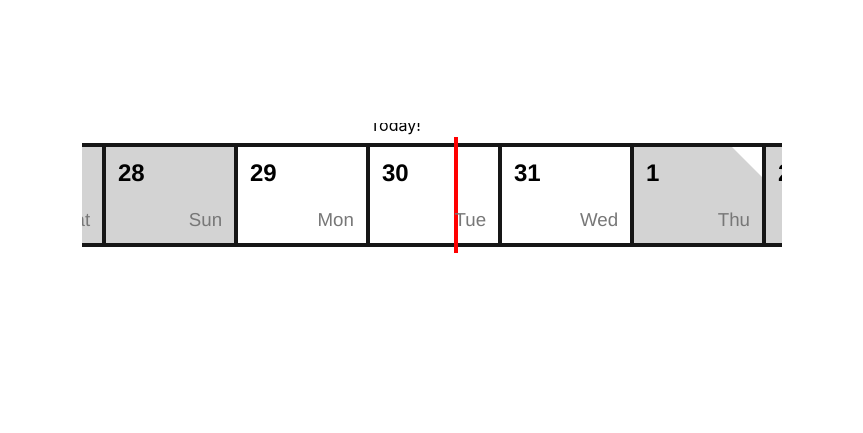
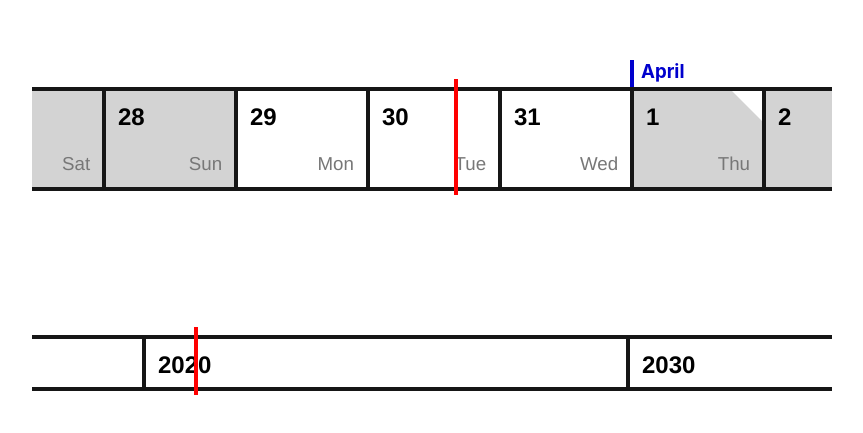
Before and after one commit to albert-tomanek/timevisu, a React (Create React App) app: page / in a window 1280 px wide. Shown: the part 205-638 px from the top of the page, without its empty margins (208-1071 px from the left). Built offline with nearby package versions, Linux system fonts and the light colour scheme.

Commit message:
Generalized view so that it can be reused.

```diff
--- a/src/App.css
+++ b/src/App.css
@@ -19,31 +19,46 @@
   color: white;
   text-align: center;
 }
-.indicator {
-  position: absolute;
-  top: -10%; left: 0px;
 
-  height: 120%;
-  border-right: 4px solid red;
-  /* background: rgba(255, 0, 0, 0.25); */
-}
-
-.days-strip {
+.tile-strip {
     display: block;
 
     background-color: rgba(255,255,255,0.7);
-    scrollbar-width: none;
+    /* scrollbar-width: none; */
     overflow-y: hidden !important;  /* Override the default setting of the scrollable list */
 }
 
-.day-tile {
+.tile-container {
+    height: 100%;
+    display: flex;
+    flex-direction: column;
+    justify-content: flex-end;
+}
+.tile {
   display: inline-block;
-  width: 128px;
-  height: 96px;
+  position: relative;       /* We're not actually positioning it. We just need the position to be set *somehow* so that backgrounds etx don't fill the whole tile-container */
 
   border: 4px solid #161616;
-  margin: 20px 0;
+  /* margin: 20px 0; */
+  margin-bottom: 4px;
 }
+.day-tile {
+    width: 128px;
+    height: 96px;
+}
+.day-weekend {
+  background: lightgray;
+}
+.day-holiday {
+  position: absolute;
+  top:  0px; bottom: 0px;
+  left: 0px; right:  0px;
+
+  /* background: #d3d3d380; */
+  background: lightgray;
+  clip-path: polygon(100% 100%, 100% 30px, calc(100% - 30px) 0, 0 0, 0 100%);
+}
+
 .day-no {
   z-index: 1;
   position: relative;
@@ -65,23 +80,27 @@
   font-weight: lighter;
   color: #777;
 }
+.indicator {
+  z-index: 2;
+  position: absolute;
+  top: -12px; left: 0px;
 
-.day-weekend {
-  background: lightgray;
+  height: calc(100% + 24px);
+  border-right: 4px solid red;
+  /* background: rgba(255, 0, 0, 0.25); */
 }
-.day-holiday {
-  position: absolute;
-  top:  0px; bottom: 0px;
-  left: 0px; right:  0px;
 
-  /* background: #d3d3d380; */
-  background: lightgray;
-  clip-path: polygon(100% 100%, 100% 30px, calc(100% - 30px) 0, 0 0, 0 100%);
-}
 .day-label {
-    position: absolute;
-    top: -32px;
-    /* linear-gradient(to top, black, transparent); */
+    padding: 0 0 4px 7px;
+    font-weight: bold;
+    font-size: 14pt;
+    color: mediumblue;
+
+    /* border-image-source: linear-gradient(to top, black, transparent); */
+    border-image-slice: 1;
+    border-width: 0;
+    border-left-width: 4px;
+    border-left-style: solid;
 }
 
 .decade-tile {
--- a/src/App.tsx
+++ b/src/App.tsx
@@ -50,70 +50,127 @@ function date_from_tuple (dtup: number[]) {
     return new Date(dtup[0], dtup[1] - 1, dtup[2]);
 }
 
+/* General */
+
+interface TileState {
+    labels: string[]
+}
+
+interface TileProps extends React.HTMLAttributes<unknown> {
+    offset: number
+    labels?: string[]
+}
+
+abstract class Tile<P extends TileProps = TileProps, S extends TileState = TileState> extends React.Component<P, S> {
+    constructor (props: P) {
+        super(props);
+
+        this.state = {
+            labels: props.labels ?? []
+        } as S;     // https://stackoverflow.com/questions/51651678/react-with-typescript-type-is-not-assignable-to-type-readonlys
+    }
+
+    abstract get_progress(): number | null;
+
+    get_indicator(): JSX.Element | null {
+        var day_frac = this.get_progress();
+
+        if (day_frac != null) {
+            return (
+                <div className="indicator" style={{width: (day_frac * 100) + '%'}}></div>
+            );
+        } else {
+            return null;
+        }
+    }
+
+    abstract render_tile(): React.ReactNode;
+
+    render() {
+        return (
+            <div className="tile-container" style={this.props.style}>
+                {this.state.labels.map(label => (<div className="day-label">{label}</div>))}
+                {this.render_tile()}
+            </div>
+        );
+    }
+}
+
+abstract class TileStrip<P, S> extends React.Component<P, S> {
+}
+
 /* Day */
 
-interface DayState {
-    date: Date
+interface DayState extends TileState {
+    date: Date,
 }
 
-interface DayProps extends React.HTMLAttributes<unknown> {
-    offset: number
+interface DayProps extends TileProps {
+    offset: number,
 }
 //18717
-class Day extends React.Component<DayProps, DayState> {
+class Day extends Tile<DayProps, DayState> {
 	constructor(props: DayProps) {
 		super(props);
 
         this.state = {
-            date: new Date((1000*60*60*24)*props.offset)
+            date: new Date((1000*60*60*24)*props.offset),
+            ...(this.state as TileState),
         };
+
+        if (this.state.date.getDate() == 1) {
+            this.state.labels.push(Day.month_names_full[this.state.date.getMonth()]);
+        }
 	}
 
-    get_indicator(): JSX.Element {
-      var now = new Date();//this.state.date;
-      var day_fract = (60 * now.getHours() + now.getMinutes()) / (60 * 24);
-
-      return (
-        <div className="indicator" style={{width: (day_fract * 100) + '%'}}></div>
-      );
+    get_progress() {
+        if (Day.since_epoch(this.state.date) == Day.since_epoch(new Date)) {
+            var now = new Date();
+            return (60 * now.getHours() + now.getMinutes()) / (60 * 24);
+        } else {
+            return null;
+        }
     }
 
-	render() {
-        var day_no = this.state.date.getDay();  // Day of the week
-
-        var class_name = 'day-tile';
-        if  (day_no == 0 || day_no == 6)  { class_name += ' day-weekend'; }
-
-        var label = <div className="day-label">Today!</div>
+    render_tile() {
+        var class_name = 'tile day-tile';
+        if (this.is_weekend()) {
+            class_name += ' day-weekend';
+        }
 
         return (
-          <div className={class_name} style={this.props.style}>
-            {Day.is_holiday(this.state.date) ? <div className="day-holiday"/> : null}
-            <h2 className="day-no">{this.state.date.getDate()}</h2>
-            <h3 className="day-name">{Day.names[day_no]}</h3>
-            {this.props.offset == Day.since_epoch(new Date()) ? this.get_indicator() : null}
-            {this.props.offset == Day.since_epoch(new Date()) ? label : null}
-          </div>
+            <div className={class_name}>
+                {this.is_holiday() ? <div className="day-holiday"/> : null}
+                <h2 className="day-no">{this.state.date.getDate()}</h2>
+                <h3 className="day-name">{Day.names[this.state.date.getDay()]}</h3>
+                {this.get_indicator()}
+                {this.props.offset == Day.since_epoch(new Date()) ? this.get_indicator() : null}
+            </div>
         );
-	}
+    }
 
     /* Real World Stuff */
 
     static names: string[] = ["Sun", "Mon", "Tue", "Wed", "Thu", "Fri", "Sat"];
+    static month_names_full: string[] = ["January", "February", "March", "April", "May", "June", "July", "August", "September", "October", "November", "December"];
 
-    static is_holiday(date: Date) {
+    is_holiday(): boolean {
         for (var i = 0; i < HOLIDAYS.length; i++) {
             var start = date_from_tuple(HOLIDAYS[i].start);
             var end   = date_from_tuple(HOLIDAYS[i].end);
 
-            if (start.getTime() <= date.getTime() && date.getTime() < end.getTime())
+            if (start.getTime() <= this.state.date.getTime() && this.state.date.getTime() < end.getTime())
             {
-                console.log(date.toString() + "is a holiday")
                 return true;
             }
         }
 
         return false;
+    }
+
+    is_weekend(): boolean {
+        var day_no = this.state.date.getDay();  // Day of the week
+        return day_no == 0 || day_no == 6;
     }
 
     static since_epoch(date: Date): number      // Days since the epoch
@@ -123,35 +180,116 @@ class Day extends React.Component<DayProps, DayState> {
     }
 }
 
-class DayView extends FixedSizeList
+interface DayStripProps {
+}
+
+class DayStrip extends TileStrip<DayStripProps, {}>
 {
-    constructor(props: FixedSizeListProps) {
+    constructor(props: DayStripProps) {
         super(props);
     }
 
-    componentDidMount() {
-        var idx = Day.since_epoch(new Date);
-        this.scrollToItem(idx, "center");
+    render() {
+        var tile_style = get_css_class(".tile").style;
+        var day_style = get_css_class(".day-tile").style;
+
+        // height={2*parseInt(day_style.borderWidth) + parseInt(day_style.height) + parseInt(day_style.marginTop) + parseInt(day_style.marginBottom)}
+        return (
+            <FixedSizeList
+                ref={view => {if (view != null) {(view as FixedSizeList).scrollToItem(Day.since_epoch(new Date), "center"); }}}
+                className="tile-strip"
+                height={200}
+                width={800}
+                itemCount={45000}
+                itemSize={parseInt(tile_style.borderWidth) + parseInt(day_style.width)}
+                layout="horizontal"
+            >
+                {({index, style}) => { return (
+                    <Day offset={index} style={{position: style.position, left: style.left}}/>
+                );}}
+            </FixedSizeList>
+        );
     }
 }
 
+/* Decade */
+
+interface DecadeProps extends TileProps {
+    offset: number,
+}
+
+interface DecadeState extends TileState {
+    first_year: number,
+}
+
+class Decade extends Tile<DecadeProps, DecadeState> {
+	constructor(props: DecadeProps) {
+		super(props);
+
+        this.state = {
+            first_year: DecadeStrip.first + props.offset*10,
+            ...(this.state as TileState),
+        };
+	}
+
+    get_progress() {
+        if (Math.floor((new Date).getFullYear() / 10) == this.state.first_year / 10) {
+            var now = new Date();
+            return (now.getFullYear() - this.state.first_year) / 10;
+        } else {
+            return null;
+        }
+    }
+
+    render_tile() {
+        return (
+            <div className="tile decade-tile">
+                <h2 className="day-no">{this.state.first_year}</h2>
+                {this.get_indicator()}
+            </div>
+        );
+    }
+}
+
+class DecadeStrip extends TileStrip<{}, {}>
+{
+    static first = 1700;
+    static last  = 2120;
+
+    constructor(props: DayStripProps) {
+        super(props);
+    }
+
+    render() {
+        var tile_style = get_css_class(".tile").style;
+        var decade_style = get_css_class(".decade-tile").style;
+
+        // height={2*parseInt(day_style.borderWidth) + parseInt(day_style.height) + parseInt(day_style.marginTop) + parseInt(day_style.marginBottom)}
+        return (
+            <FixedSizeList
+                ref={view => {if (view != null) {(view as FixedSizeList).scrollToItem(((new Date).getFullYear() - DecadeStrip.first) / 10, "center"); }}}
+                className="tile-strip"
+                height={200}
+                width={800}
+                itemCount={(DecadeStrip.last - DecadeStrip.first) / 10}
+                itemSize={parseInt(tile_style.borderWidth) + parseInt(decade_style.width)}
+                layout="horizontal"
+            >
+                {({index, style}) => { return (
+                    <Decade offset={index} style={{position: style.position, left: style.left}}/>
+                );}}
+            </FixedSizeList>
+        );
+    }
+}
+
+/* App */
+
 function App() {
-    var day_style = get_css_class(".day-tile")?.style;
-    var day_view: React.RefObject<DayView> = React.createRef();
-
     return (
         <div className="App">
-            <DayView
-                ref={day_view}
-                className="days-strip"
-                height={2*parseInt(day_style.borderWidth) + parseInt(day_style.height) + parseInt(day_style.marginTop) + parseInt(day_style.marginBottom)}
-                width={700}
-                itemCount={45000}
-                itemSize={parseInt(day_style.borderWidth) + parseInt(day_style.width)}
-                layout="horizontal"
-            >
-                {({index, style}) => { return (<div><Day offset={index} style={{position: style.position, left: style.left}}/></div>);}}
-            </DayView>
+            <DayStrip/>
+            <DecadeStrip/>
         </div>
     );
 }
--- a/tsconfig.json
+++ b/tsconfig.json
@@ -19,7 +19,8 @@
     "isolatedModules": true,
     "noEmit": true,
     "jsx": "react-jsx",
-    "noImplicitAny": true
+    "noImplicitAny": true,
+    "strictNullChecks": true,
   },
   "include": [
     "src"
```
